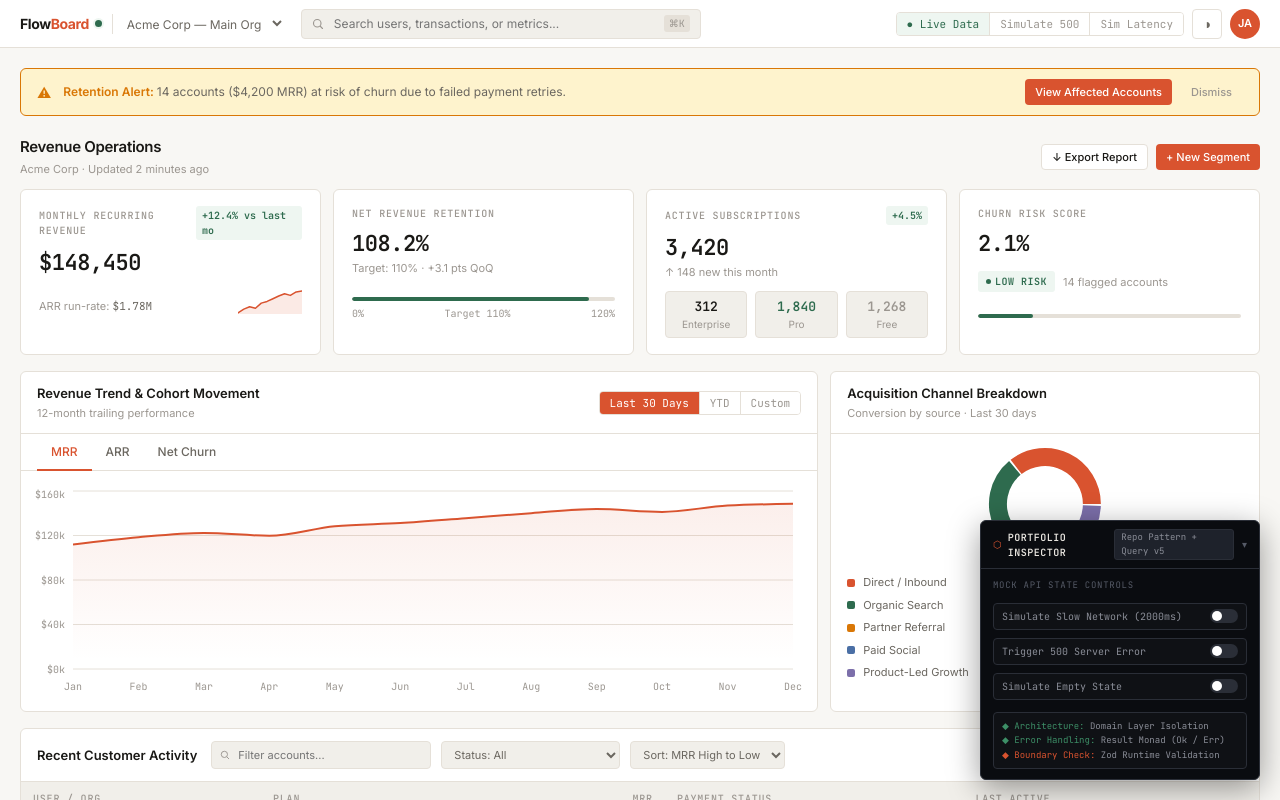
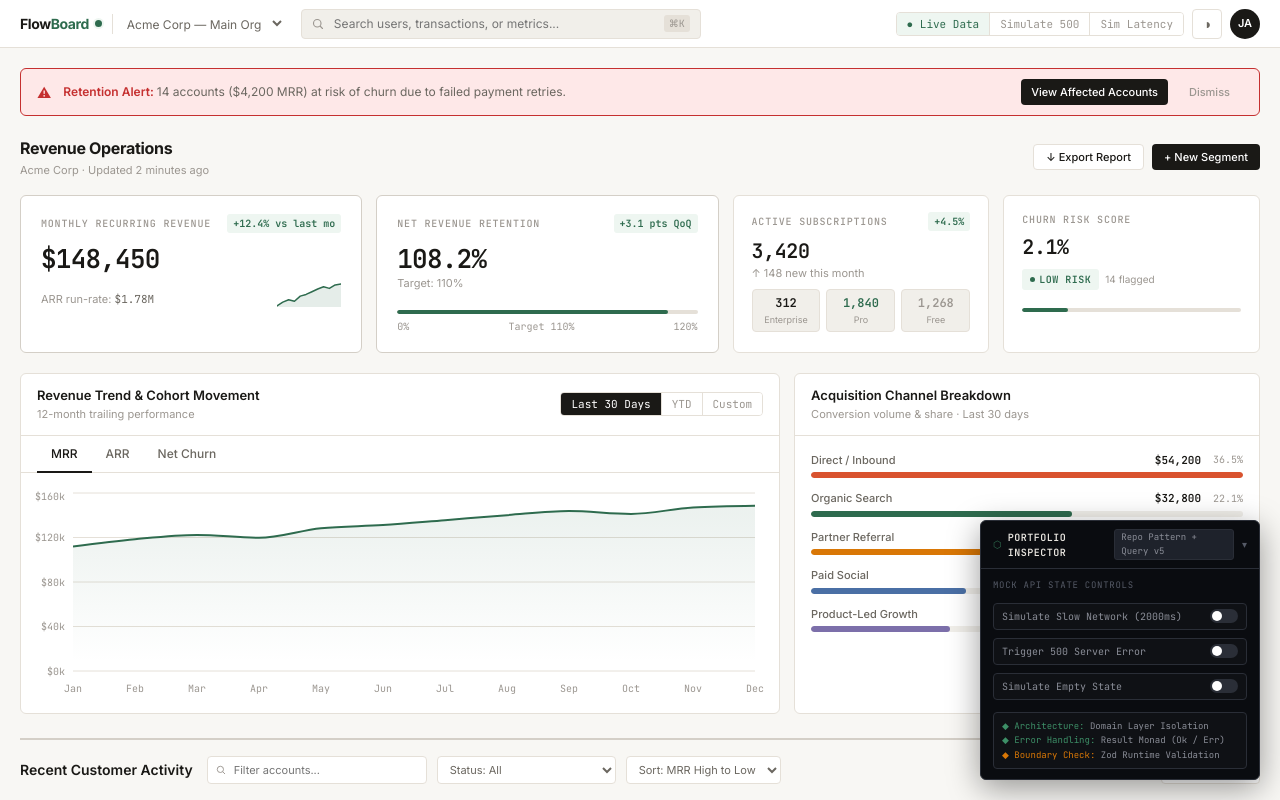
Before and after one commit to nadiaescobbb/flowboard-ui, a React (Vite) app: page / in a window 1280 px wide. Shown: the top 800 px of the page. Built offline with nearby package versions, Linux system fonts and the light colour scheme.

Commit message:
refactor UI hierarchy

```diff
--- a/src/components/ChannelBreakdown.tsx
+++ b/src/components/ChannelBreakdown.tsx
@@ -1,5 +1,4 @@
 import React from 'react';
-import { PieChart, Pie, Cell, Tooltip, ResponsiveContainer } from 'recharts';
 import { ChannelShare } from '../types';
 import { formatCurrency } from '../utils/formatters';
 
@@ -8,59 +7,50 @@ interface ChannelBreakdownProps {
 }
 
 export const ChannelBreakdown: React.FC<ChannelBreakdownProps> = ({ channels }) => {
+  const maxVal = Math.max(...channels.map((c) => c.value)) || 1;
+
   return (
     <div className="channel-card">
       <div className="channel-header">
         <div className="channel-title">Acquisition Channel Breakdown</div>
-        <div className="channel-sub">Conversion by source · Last 30 days</div>
+        <div className="channel-sub">Conversion volume & share · Last 30 days</div>
       </div>
 
-      {/* Donut PieChart */}
-      <div className="pie-container">
-        <ResponsiveContainer width="100%" height={130}>
-          <PieChart>
-            <Pie
-              data={channels}
-              cx="50%"
-              cy="50%"
-              innerRadius={38}
-              outerRadius={56}
-              paddingAngle={2}
-              dataKey="value"
-              stroke="none"
-            >
-              {channels.map((entry, i) => (
-                <Cell key={i} fill={entry.color} />
-              ))}
-            </Pie>
-            <Tooltip
-              content={({ active, payload }) => {
-                if (!active || !payload?.length) return null;
-                const d = payload[0].payload;
-                return (
-                  <div className="chart-tooltip">
-                    <div className="tooltip-label">{d.name}</div>
-                    <div className="tooltip-value">
-                      {formatCurrency(d.value)} · {d.pct}%
-                    </div>
-                  </div>
-                );
-              }}
-            />
-          </PieChart>
-        </ResponsiveContainer>
-      </div>
-
-      {/* List */}
-      <div className="channel-list">
-        {channels.map((c) => (
-          <div key={c.name} className="channel-item">
-            <span className="channel-dot" style={{ background: c.color }} />
-            <span className="channel-name">{c.name}</span>
-            <span className="channel-val">{formatCurrency(c.value)}</span>
-            <span className="channel-pct">{c.pct}%</span>
-          </div>
-        ))}
+      {/* Ranked Horizontal Progress Bars */}
+      <div className="channel-ranked-list">
+        {channels.map((c) => {
+          const fillWidth = (c.value / maxVal) * 100;
+          return (
+            <div key={c.name} className="channel-ranked-item">
+              <div className="channel-ranked-meta">
+                <span className="channel-ranked-name">{c.name}</span>
+                <div style={{ display: 'flex', gap: 8, alignItems: 'center' }}>
+                  <span className="channel-ranked-val">{formatCurrency(c.value)}</span>
+                  <span
+                    style={{
+                      fontFamily: 'var(--font-mono)',
+                      fontSize: 10,
+                      color: 'var(--text-tertiary)',
+                      width: 34,
+                      textAlign: 'right',
+                    }}
+                  >
+                    {c.pct}%
+                  </span>
+                </div>
+              </div>
+              <div className="channel-bar-track">
+                <div
+                  className="channel-bar-fill"
+                  style={{
+                    width: `${fillWidth}%`,
+                    background: c.color,
+                  }}
+                />
+              </div>
+            </div>
+          );
+        })}
       </div>
     </div>
   );
--- a/src/components/CustomerTable.tsx
+++ b/src/components/CustomerTable.tsx
@@ -77,7 +77,7 @@ export const CustomerTable: React.FC<CustomerTableProps> = ({
   };
 
   return (
-    <div className="table-card">
+    <div className="seamless-table-container">
       {/* Header controls */}
       <div className="table-header-controls">
         <div className="table-title">Recent Customer Activity</div>
--- a/src/components/KpiGrid.tsx
+++ b/src/components/KpiGrid.tsx
@@ -13,33 +13,38 @@ const mrrSparkData = [112, 118.5, 122.3, 119.8, 128.4, 131.2, 135.6, 140.1, 143.
 
 export const KpiGrid: React.FC<KpiGridProps> = ({ summary }) => {
   return (
-    <div className="kpi-grid">
-      {/* 1. Monthly Recurring Revenue */}
-      <KpiCard
-        label="Monthly Recurring Revenue"
-        value={formatCurrency(summary.mrr)}
-        trend={`+${summary.mrrGrowth}% vs last mo`}
-        trendPositive
-      >
-        <div style={{ display: 'flex', alignItems: 'flex-end', justifyContent: 'space-between', marginTop: 4 }}>
+    <div className="kpi-hierarchy-grid">
+      {/* 1. Monthly Recurring Revenue (HERO KPI - 1.2x weight) */}
+      <div className="kpi-card kpi-card-hero">
+        <div className="kpi-card-header">
+          <span className="kpi-label">Monthly Recurring Revenue</span>
+          <span className="kpi-trend kpi-trend-pos">+{summary.mrrGrowth}% vs last mo</span>
+        </div>
+        <div style={{ margin: '4px 0 2px' }}>
+          <div className="kpi-value-hero">{formatCurrency(summary.mrr)}</div>
+        </div>
+        <div style={{ display: 'flex', alignItems: 'flex-end', justifyContent: 'space-between' }}>
           <div style={{ fontSize: 11, color: 'var(--text-tertiary)' }}>
             ARR run-rate:{' '}
             <span style={{ fontFamily: 'var(--font-mono)', color: 'var(--text-secondary)' }}>
               {formatCurrency(summary.arrRunRate, true)}
             </span>
           </div>
-          <Sparkline data={mrrSparkData} color="#D9532F" />
+          <Sparkline data={mrrSparkData} color="var(--positive)" />
         </div>
-      </KpiCard>
+      </div>
 
-      {/* 2. Net Revenue Retention */}
-      <KpiCard
-        label="Net Revenue Retention"
-        value={formatPercentage(summary.nrr)}
-        subtext={`Target: ${summary.nrrTarget}% · +3.1 pts QoQ`}
-        trendPositive
-      >
-        <div style={{ marginTop: 6 }}>
+      {/* 2. Net Revenue Retention (HERO KPI - 1.2x weight) */}
+      <div className="kpi-card kpi-card-hero">
+        <div className="kpi-card-header">
+          <span className="kpi-label">Net Revenue Retention</span>
+          <span className="kpi-trend kpi-trend-pos">+3.1 pts QoQ</span>
+        </div>
+        <div style={{ margin: '4px 0 2px' }}>
+          <div className="kpi-value-hero">{formatPercentage(summary.nrr)}</div>
+          <div className="kpi-subtext">Target: {summary.nrrTarget}%</div>
+        </div>
+        <div style={{ marginTop: 4 }}>
           <ProgressBar value={summary.nrr} max={120} color="var(--positive)" />
           <div className="nrr-markers">
             <span>0%</span>
@@ -47,9 +52,9 @@ export const KpiGrid: React.FC<KpiGridProps> = ({ summary }) => {
             <span>120%</span>
           </div>
         </div>
-      </KpiCard>
+      </div>
 
-      {/* 3. Active Subscriptions */}
+      {/* 3. Active Subscriptions (SUPPORTING KPI) */}
       <KpiCard
         label="Active Subscriptions"
         value={summary.activeSubscriptions.toLocaleString()}
@@ -73,18 +78,18 @@ export const KpiGrid: React.FC<KpiGridProps> = ({ summary }) => {
         </div>
       </KpiCard>
 
-      {/* 4. Churn Risk Score */}
+      {/* 4. Churn Risk Score (SUPPORTING KPI) */}
       <KpiCard label="Churn Risk Score" value={formatPercentage(summary.churnRiskScore)}>
-        <div style={{ display: 'flex', alignItems: 'center', gap: 8, marginTop: 4 }}>
+        <div style={{ display: 'flex', alignItems: 'center', gap: 6, marginTop: 2 }}>
           <span className="risk-pill">
             <span className="risk-dot" />
             Low Risk
           </span>
-          <span style={{ fontSize: 11, color: 'var(--text-tertiary)' }}>
-            {summary.flaggedAccountsCount} flagged accounts
+          <span style={{ fontSize: 10, color: 'var(--text-tertiary)' }}>
+            {summary.flaggedAccountsCount} flagged
           </span>
         </div>
-        <div style={{ marginTop: 8 }}>
+        <div style={{ marginTop: 6 }}>
           <ProgressBar value={summary.churnRiskScore} max={10} color="var(--positive)" />
         </div>
       </KpiCard>
--- a/src/components/RevenueChart.tsx
+++ b/src/components/RevenueChart.tsx
@@ -39,7 +39,7 @@ export const RevenueChart: React.FC<RevenueChartProps> = ({ metrics }) => {
   const [dateRange, setDateRange] = useState<DateRange>('Last 30 Days');
 
   const chartKey = metricTab === 'MRR' ? 'mrr' : metricTab === 'ARR' ? 'arr' : 'churn';
-  const chartColor = metricTab === 'Net Churn' ? '#C53030' : '#D9532F';
+  const chartColor = metricTab === 'Net Churn' ? '#C53030' : '#2E6B4E';
 
   const yFormatter = (v: number) =>
     metricTab === 'Net Churn'
--- a/src/index.css
+++ b/src/index.css
@@ -15,8 +15,10 @@
   --text-primary: #1A1916;
   --text-secondary: #6B6760;
   --text-tertiary: #9B9690;
-  --accent: #D9532F;
-  --accent-hover: #C44828;
+
+  /* Semantic Color Separation */
+  --action-primary: #1A1916;
+  --action-primary-text: #FFFFFF;
   --positive: #2E6B4E;
   --positive-bg: #EEF6F1;
   --warning: #D97706;
@@ -36,8 +38,10 @@
   --text-primary: #E8E5DF;
   --text-secondary: #8A8D97;
   --text-tertiary: #555A66;
-  --accent: #E05E37;
-  --accent-hover: #D9532F;
+
+  /* Semantic Color Separation */
+  --action-primary: #E8E5DF;
+  --action-primary-text: #0F1115;
   --positive: #3D8F67;
   --positive-bg: #0E2319;
   --warning: #E08A1A;
@@ -109,7 +113,7 @@ body {
 }
 
 .logo-accent {
-  color: var(--accent);
+  color: var(--positive);
 }
 
 .live-dot {
@@ -236,20 +240,20 @@ body {
   width: 30px;
   height: 30px;
   border-radius: 50%;
-  background: var(--accent);
+  background: var(--action-primary);
   display: flex;
   align-items: center;
   justify-content: center;
   font-size: 11px;
   font-weight: 600;
-  color: #ffffff;
+  color: var(--action-primary-text);
   cursor: pointer;
 }
 
 /* Anomaly Banner */
 .anomaly-banner {
-  background: var(--warning-bg);
-  border: 1px solid var(--warning);
+  background: var(--danger-bg);
+  border: 1px solid var(--danger);
   border-radius: 6px;
   padding: 10px 16px;
   display: flex;
@@ -260,7 +264,7 @@ body {
 
 .anomaly-icon {
   font-size: 14px;
-  color: var(--warning);
+  color: var(--danger);
 }
 
 .anomaly-text {
@@ -269,7 +273,7 @@ body {
 
 .anomaly-title {
   font-weight: 600;
-  color: var(--warning);
+  color: var(--danger);
   font-size: 12px;
 }
 
@@ -288,12 +292,12 @@ body {
   display: flex;
   align-items: center;
   justify-content: space-between;
-  margin-bottom: 12px;
+  margin-bottom: 16px;
 }
 
 .page-title {
-  font-size: 15px;
-  font-weight: 600;
+  font-size: 16px;
+  font-weight: 700;
   color: var(--text-primary);
   margin: 0;
   letter-spacing: -0.02em;
@@ -315,22 +319,22 @@ body {
   display: inline-flex;
   align-items: center;
   gap: 5px;
-  padding: 5px 10px;
+  padding: 5px 12px;
   border-radius: 4px;
   font-size: 12px;
   font-weight: 500;
   cursor: pointer;
   font-family: var(--font-sans);
-  transition: opacity 0.15s;
+  transition: opacity 0.15s, background 0.15s;
 }
 
 .btn:hover {
-  opacity: 0.85;
+  opacity: 0.9;
 }
 
 .btn-primary {
-  background: var(--accent);
-  color: #ffffff;
+  background: var(--action-primary);
+  color: var(--action-primary-text);
   border: none;
 }
 
@@ -352,12 +356,12 @@ body {
   border: 1px solid var(--danger);
 }
 
-/* KPI Grid */
-.kpi-grid {
+/* Asymmetric Weighted KPI Hierarchy */
+.kpi-hierarchy-grid {
   display: grid;
-  grid-template-columns: repeat(4, 1fr);
-  gap: 12px;
-  margin-bottom: 16px;
+  grid-template-columns: 1.2fr 1.2fr 0.9fr 0.9fr;
+  gap: 14px;
+  margin-bottom: 20px;
 }
 
 .kpi-card {
@@ -367,7 +371,12 @@ body {
   padding: 16px 18px;
   display: flex;
   flex-direction: column;
-  gap: 10px;
+  gap: 8px;
+}
+
+.kpi-card-hero {
+  padding: 18px 20px;
+  border-color: var(--border-strong);
 }
 
 .kpi-card-header {
@@ -403,9 +412,18 @@ body {
   background: var(--danger-bg);
 }
 
+.kpi-value-hero {
+  font-family: var(--font-mono);
+  font-size: 26px;
+  font-weight: 700;
+  color: var(--text-primary);
+  letter-spacing: -0.03em;
+  line-height: 1.1;
+}
+
 .kpi-value {
   font-family: var(--font-mono);
-  font-size: 22px;
+  font-size: 20px;
   font-weight: 600;
   color: var(--text-primary);
   letter-spacing: -0.02em;
@@ -415,7 +433,7 @@ body {
 .kpi-subtext {
   font-size: 11px;
   color: var(--text-tertiary);
-  margin-top: 3px;
+  margin-top: 2px;
 }
 
 .progress-bar-track {
@@ -443,7 +461,7 @@ body {
 
 .subscriptions-breakdown {
   display: flex;
-  gap: 8px;
+  gap: 6px;
 }
 
 .sub-breakdown-box {
@@ -451,18 +469,18 @@ body {
   background: var(--bg-secondary);
   border: 1px solid var(--border);
   border-radius: 4px;
-  padding: 5px 8px;
+  padding: 4px 6px;
   text-align: center;
 }
 
 .sub-count {
   font-family: var(--font-mono);
-  font-size: 13px;
+  font-size: 12px;
   font-weight: 600;
 }
 
 .sub-label {
-  font-size: 10px;
+  font-size: 9px;
   color: var(--text-tertiary);
   margin-top: 1px;
 }
@@ -492,9 +510,9 @@ body {
 /* Analytics Split Grid */
 .analytics-split-grid {
   display: grid;
-  grid-template-columns: 65fr 35fr;
-  gap: 12px;
-  margin-bottom: 16px;
+  grid-template-columns: 62fr 38fr;
+  gap: 14px;
+  margin-bottom: 24px;
 }
 
 /* Revenue Chart Card */
@@ -549,8 +567,8 @@ body {
 }
 
 .range-btn.active {
-  background: var(--accent);
-  color: #ffffff;
+  background: var(--action-primary);
+  color: var(--action-primary-text);
 }
 
 .chart-tabs-bar {
@@ -574,8 +592,8 @@ body {
 }
 
 .metric-tab-btn.active {
-  color: var(--accent);
-  border-bottom-color: var(--accent);
+  color: var(--text-primary);
+  border-bottom-color: var(--text-primary);
 }
 
 .chart-wrapper {
@@ -602,12 +620,14 @@ body {
   font-weight: 600;
 }
 
-/* Channel Card */
+/* Channel Ranked Bar List Card */
 .channel-card {
   background: var(--bg-card);
   border: 1px solid var(--border);
   border-radius: 6px;
   overflow: hidden;
+  display: flex;
+  flex-direction: column;
 }
 
 .channel-header {
@@ -627,68 +647,59 @@ body {
   margin-top: 1px;
 }
 
-.pie-container {
-  height: 140px;
+.channel-ranked-list {
+  padding: 16px;
+  display: flex;
+  flex-direction: column;
+  gap: 12px;
+  flex: 1;
+}
+
+.channel-ranked-item {
+  display: flex;
+  flex-direction: column;
+  gap: 4px;
+}
+
+.channel-ranked-meta {
   display: flex;
   align-items: center;
-  justify-content: center;
+  justify-content: space-between;
+  font-size: 11px;
 }
 
-.channel-list {
-  padding: 0 16px 14px;
-  display: flex;
-  flex-direction: column;
-  gap: 6px;
+.channel-ranked-name {
+  font-weight: 500;
+  color: var(--text-secondary);
 }
 
-.channel-item {
-  display: flex;
-  align-items: center;
-  gap: 8px;
+.channel-ranked-val {
+  font-family: var(--font-mono);
+  font-weight: 600;
+  color: var(--text-primary);
 }
 
-.channel-dot {
-  width: 8px;
-  height: 8px;
-  border-radius: 2px;
-  flex-shrink: 0;
-}
-
-.channel-name {
-  flex: 1;
-  font-size: 11px;
-  color: var(--text-secondary);
-  overflow: hidden;
-  text-overflow: ellipsis;
-  white-space: nowrap;
-}
-
-.channel-val {
-  font-family: var(--font-mono);
-  font-size: 11px;
-  color: var(--text-primary);
-  font-weight: 500;
-}
-
-.channel-pct {
-  font-family: var(--font-mono);
-  font-size: 10px;
-  color: var(--text-tertiary);
-  width: 36px;
-  text-align: right;
-}
-
-/* Table Card */
-.table-card {
-  background: var(--bg-card);
-  border: 1px solid var(--border);
-  border-radius: 6px;
+.channel-bar-track {
+  height: 6px;
+  background: var(--bg-secondary);
+  border-radius: 3px;
   overflow: hidden;
 }
 
+.channel-bar-fill {
+  height: 100%;
+  border-radius: 3px;
+  transition: width 0.4s ease;
+}
+
+/* Seamless Editorial Customer Table */
+.seamless-table-container {
+  border-top: 2px solid var(--border-strong);
+  padding-top: 16px;
+}
+
 .table-header-controls {
-  padding: 12px 16px;
-  border-bottom: 1px solid var(--border);
+  padding-bottom: 12px;
   display: flex;
   align-items: center;
   gap: 10px;
@@ -696,7 +707,7 @@ body {
 }
 
 .table-title {
-  font-size: 13px;
+  font-size: 14px;
   font-weight: 600;
   color: var(--text-primary);
   margin-right: 4px;
@@ -706,7 +717,7 @@ body {
   display: flex;
   align-items: center;
   gap: 6px;
-  background: var(--bg-secondary);
+  background: var(--bg-card);
   border: 1px solid var(--border);
   border-radius: 4px;
   padding: 0 8px;
@@ -726,7 +737,7 @@ body {
 }
 
 .table-select {
-  background: var(--bg-secondary);
+  background: var(--bg-card);
   border: 1px solid var(--border);
   border-radius: 4px;
   font-size: 11px;
@@ -750,7 +761,7 @@ thead th {
   letter-spacing: 0.08em;
   text-transform: uppercase;
   color: var(--text-tertiary);
-  background: var(--bg-secondary);
+  background: transparent;
   padding: 0 12px;
   height: 32px;
   text-align: left;
@@ -765,7 +776,7 @@ tbody tr {
 }
 
 tbody tr:hover {
-  background: var(--bg-secondary);
+  background: var(--bg-card);
 }
 
 tbody td {
@@ -864,12 +875,10 @@ tbody td {
 }
 
 .table-pagination-bar {
-  padding: 10px 16px;
-  border-top: 1px solid var(--border);
+  padding: 12px 0;
   display: flex;
   align-items: center;
   justify-content: space-between;
-  background: var(--bg-secondary);
 }
 
 .pagination-info {
@@ -897,8 +906,8 @@ tbody td {
 }
 
 .page-num-btn.active {
-  background: var(--accent);
-  color: #ffffff;
+  background: var(--action-primary);
+  color: var(--action-primary-text);
   font-weight: 600;
 }
 
@@ -956,7 +965,7 @@ tbody td {
 
 .inspector-icon {
   font-size: 10px;
-  color: #D9532F;
+  color: var(--positive);
 }
 
 .inspector-title {
@@ -1012,7 +1021,7 @@ tbody td {
 
 .inspector-toggle-row.active {
   background: #1F0D08;
-  border-color: #D9532F40;
+  border-color: #C5303040;
 }
 
 .toggle-label {
@@ -1022,7 +1031,7 @@ tbody td {
 }
 
 .inspector-toggle-row.active .toggle-label {
-  color: #E05E37;
+  color: #D94444;
 }
 
 .switch-track {
@@ -1036,7 +1045,7 @@ tbody td {
 }
 
 .switch-track.on {
-  background: #D9532F;
+  background: #C53030;
 }
 
 .switch-thumb {
@@ -1071,7 +1080,7 @@ tbody td {
 }
 
 .meta-orange {
-  color: #D9532F;
+  color: #D97706;
 }
 
 .meta-text {
```
